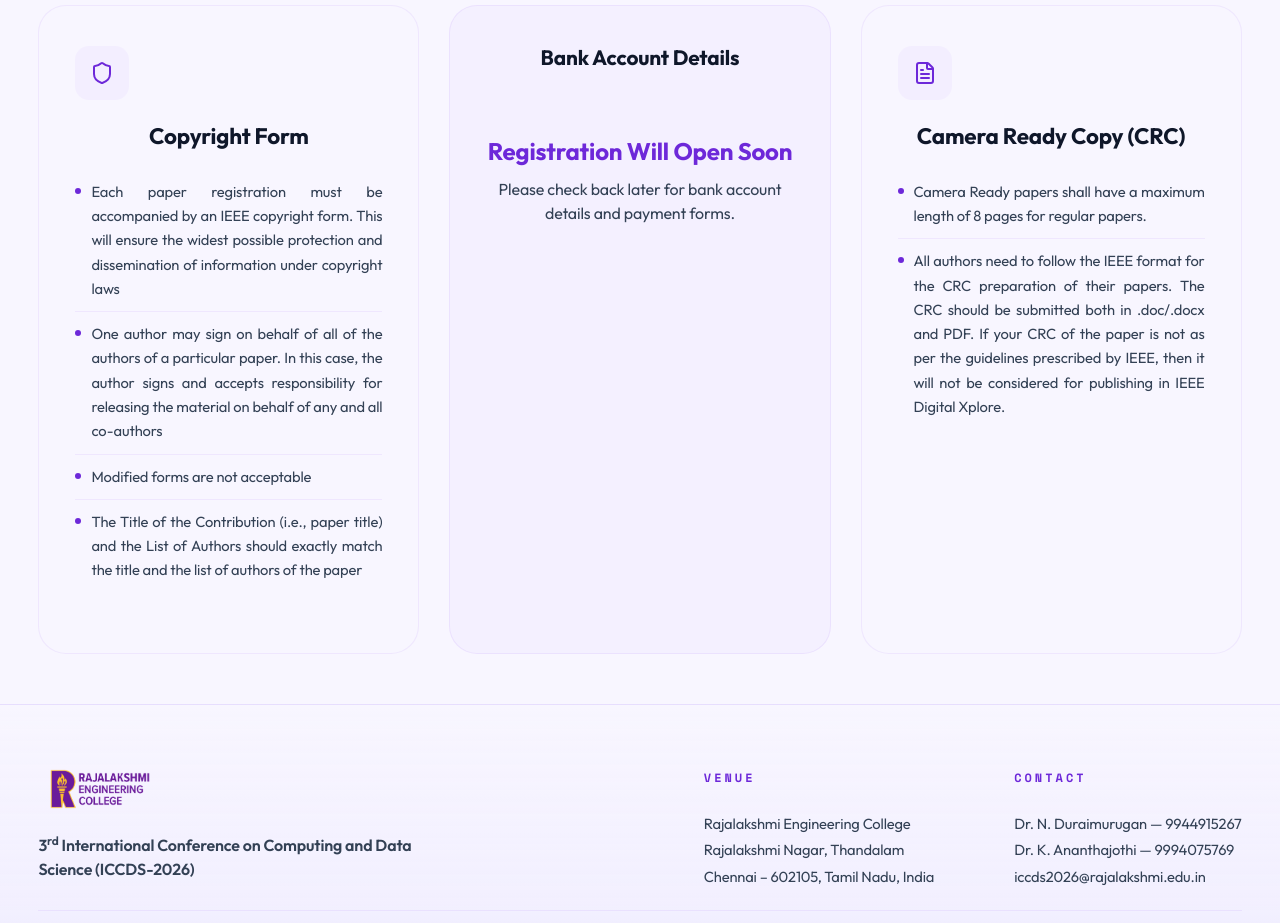
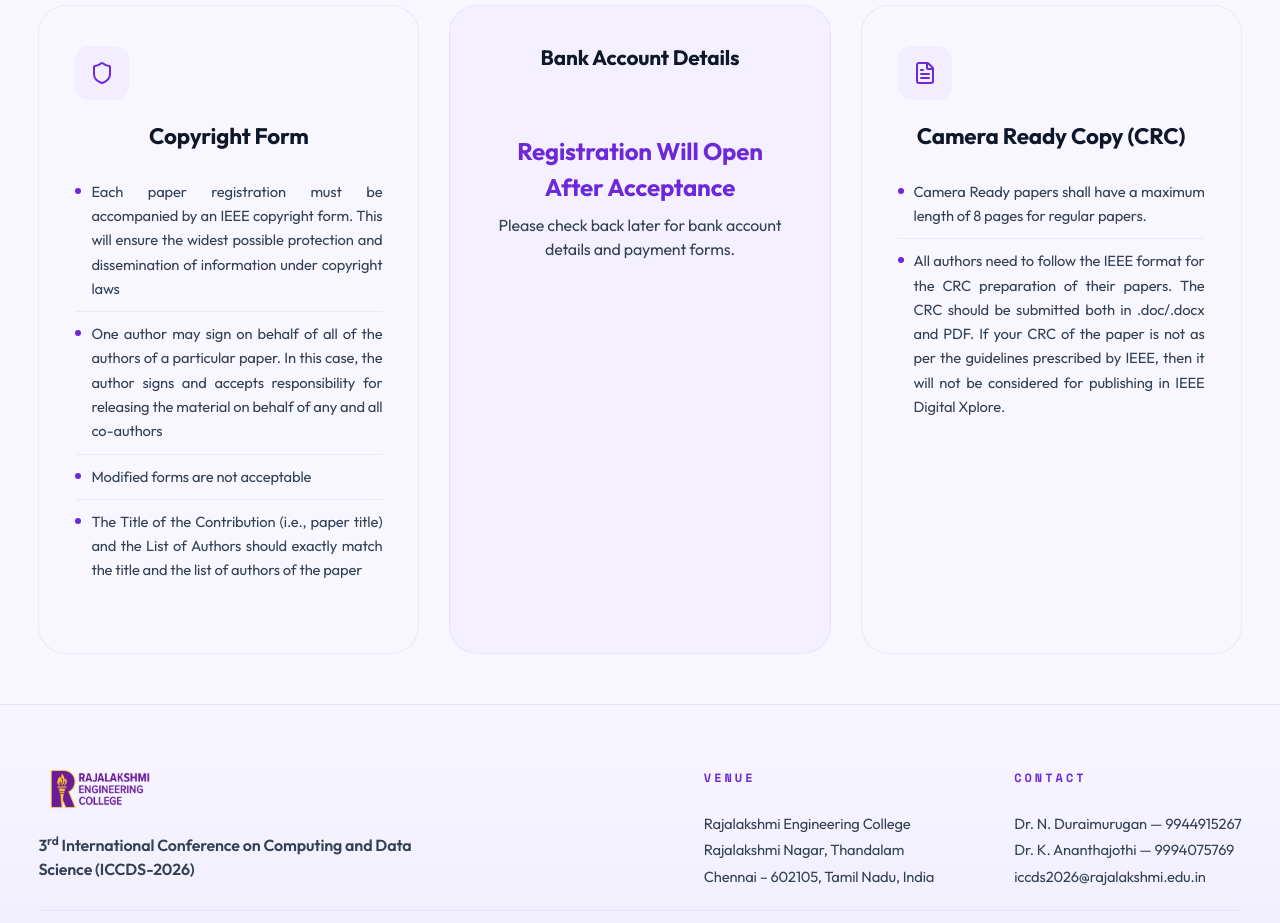
Before and after one commit to Cyber-Bala/IEEE-CS_Site, a React (Vite) app: page /iccds2026/registration in a window 1280 px wide. Shown: the part 840-1763 px from the top of the page. Built offline with nearby package versions, Linux system fonts and the light colour scheme.

Commit message:
registration update

```diff
--- a/src/iccds2026/ICCDSRegistration.jsx
+++ b/src/iccds2026/ICCDSRegistration.jsx
@@ -131,7 +131,7 @@ const ICCDSRegistration = () => {
                                     <h3 className="iccds-reg-subtitle">Bank Account Details</h3>
 
                                     <div style={{ padding: '40px 0', textAlign: 'center' }}>
-                                        <h4 style={{ color: 'var(--purple)', fontFamily: 'Outfit, sans-serif', fontSize: '1.5rem', fontWeight: 700, margin: 0 }}>Registration Will Open Soon</h4>
+                                        <h4 style={{ color: 'var(--purple)', fontFamily: 'Outfit, sans-serif', fontSize: '1.5rem', fontWeight: 700, margin: 0 }}>Registration Will Open After Acceptance</h4>
                                         <p style={{ color: 'var(--text-secondary)', marginTop: '8px' }}>Please check back later for bank account details and payment forms.</p>
                                     </div>
 
```
